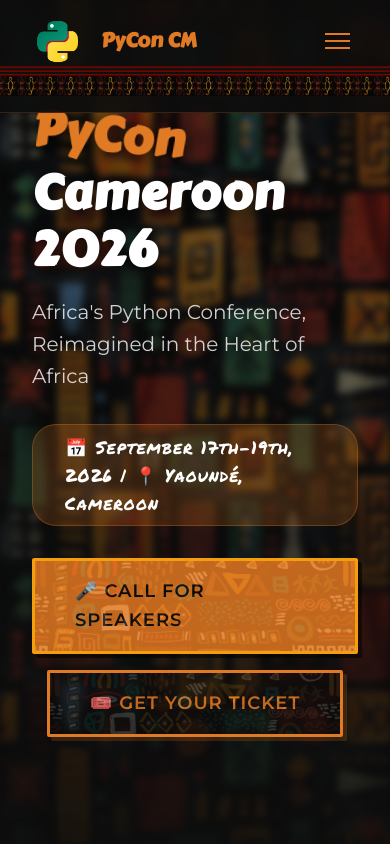
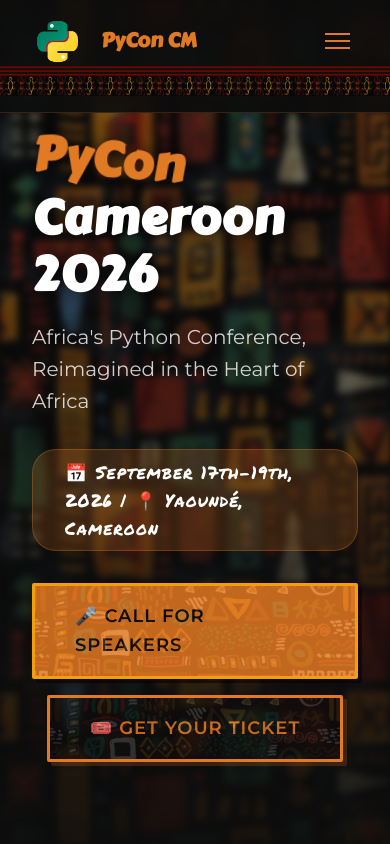
Before and after one commit to pythoncameroon/PyCon_Cameroon_2026, a React (Vite) app: page / in a window 390 px wide. Shown: the top 844 px of the page. Built offline with nearby package versions, Linux system fonts and the light colour scheme.

Commit message:
Adjust hero section padding for improved mobile layout
Signed-off-by: Steve Yonkeu <yokwejuste@yahoo.com>

```diff
--- a/src/index.css
+++ b/src/index.css
@@ -1847,7 +1847,7 @@
 
 @media (max-width: 1024px) {
     .hero {
-        padding-top: 80px;
+        padding-top: 130px;
     }
 
     .hero-title {
@@ -1868,7 +1868,7 @@
 @media (max-height: 650px) {
     .hero {
         min-height: auto;
-        padding-top: 80px;
+        padding-top: 100px;
         padding-bottom: var(--spacing-md);
     }
 
```
